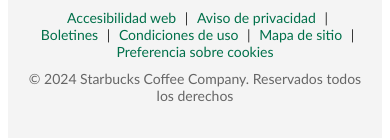
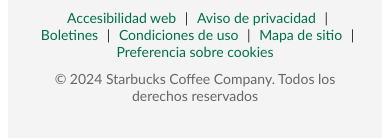
Before and after one commit to Gilean16/MenuStarbucks, a plain HTML site: page index.html in a window 390 px wide. Shown: the part 2627-2767 px from the top of the page. Drawn offline with Linux system fonts and the light colour scheme.

```diff
--- a/index.html
+++ b/index.html
@@ -135,7 +135,7 @@
         <a href="#">Mapa de sitio</a> |
         <a href="#">Preferencia sobre cookies</a>
     </div>
-    <p>© 2024 Starbucks Coffee Company. Reservados todos los derechos</p>
+    <p>© 2024 Starbucks Coffee Company. Todos los derechos reservados</p>
 </footer>
 
 </body>
```
